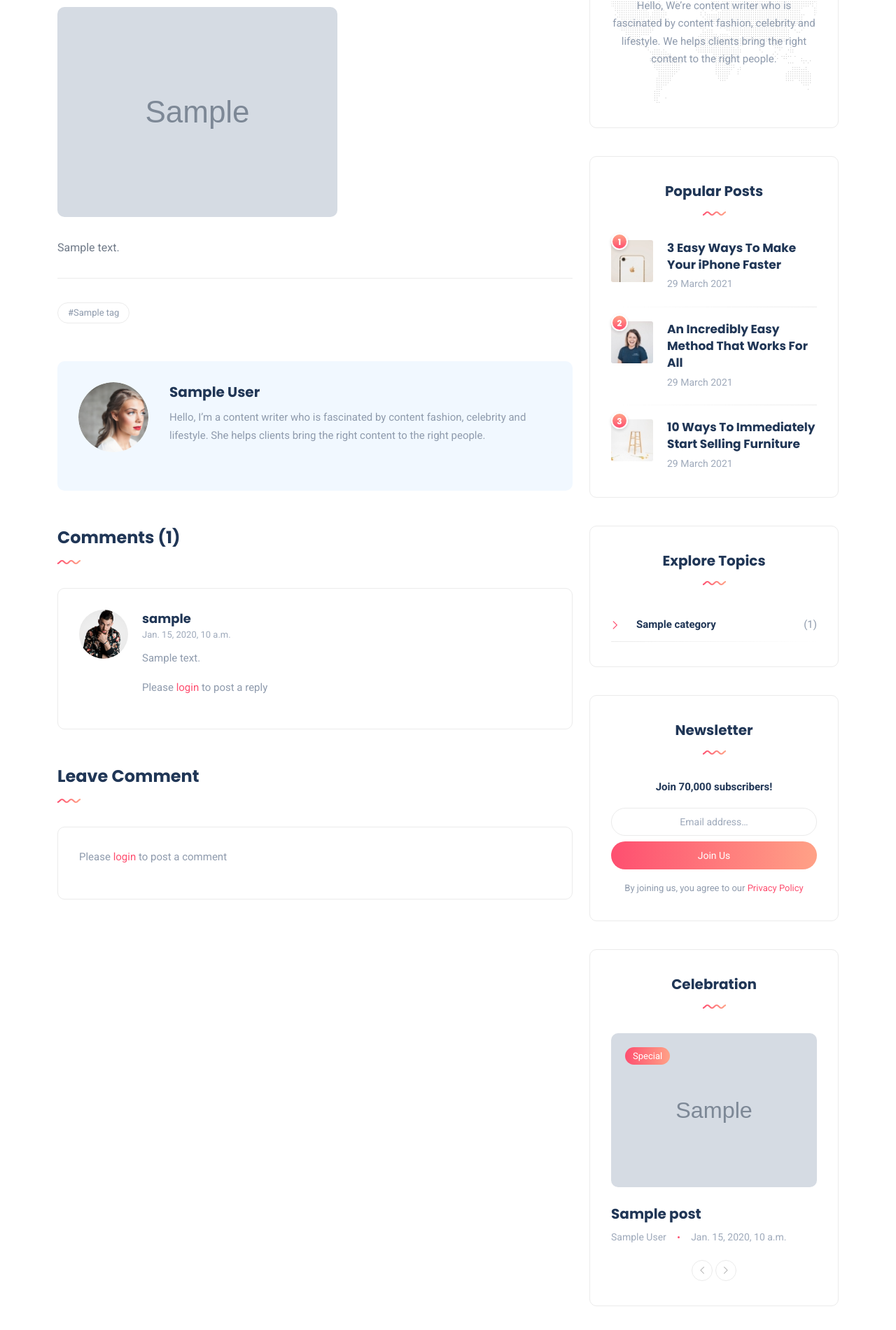
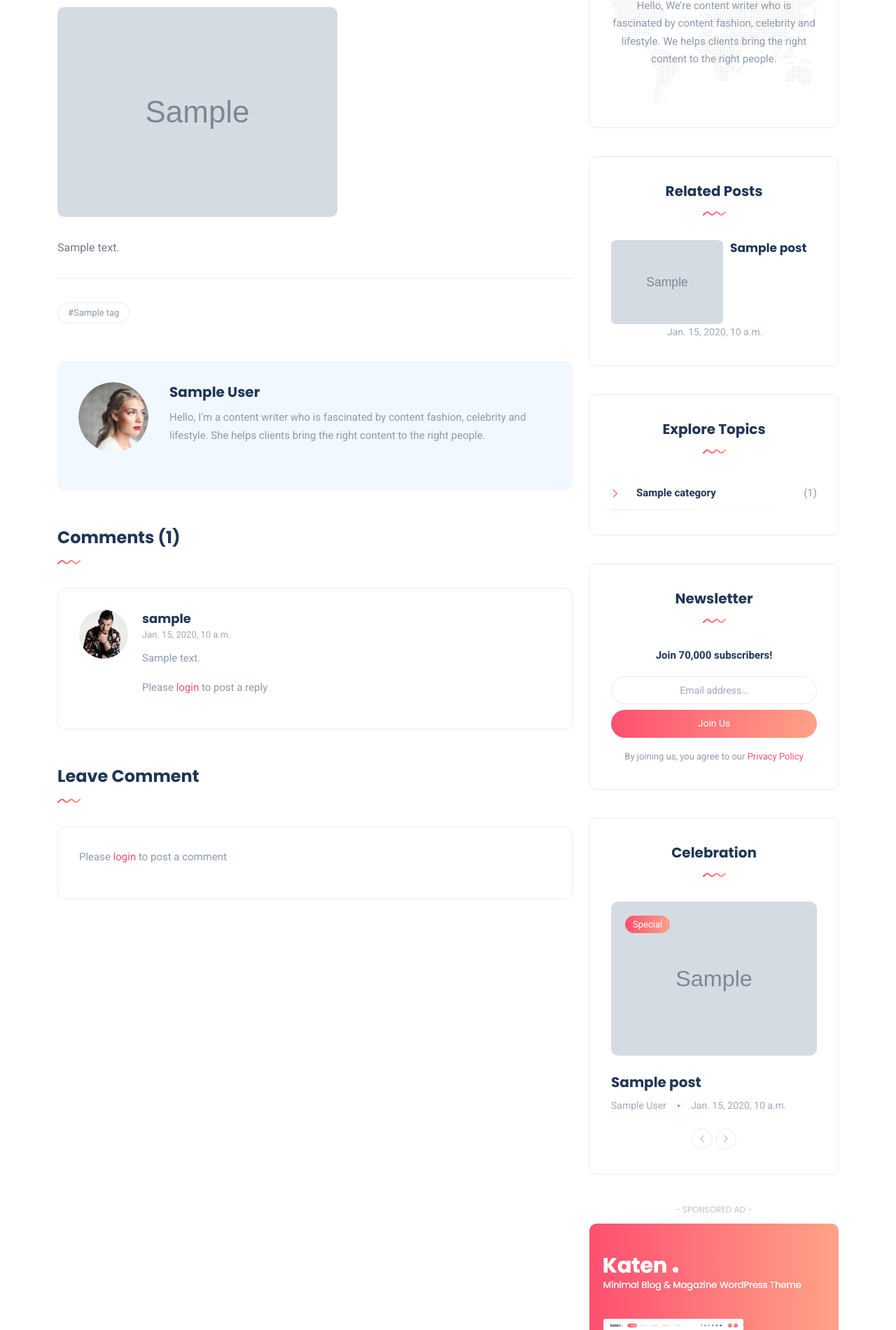
Before and after one commit to kaushik0010/Django-Blog-Application, a Django app: template templates/blog/post.html in a window 1280 px wide. Shown: the part 308-2208 px from the top of the page at 70% size. Run offline with Django 3.2, Linux system fonts and the light colour scheme; the template is opened without the code that fills it: most values are stand-ins (such as "Sample title", 1, 10 or a date in 2020); grey boxes marked "Sample" are stand-in pictures; some libraries are stand-ins or nearby versions.

Commit message:
related posts field added

```diff
--- a/DemoApp/views.py
+++ b/DemoApp/views.py
@@ -8,6 +8,7 @@
 from django.core.paginator import Paginator, EmptyPage, PageNotAnInteger
 from hitcount.models import HitCount
 from taggit.models import Tag
+from django.db.models import Count
 
 
 def base(request):
@@ -84,6 +85,9 @@
     post = Post.objects.filter(slug=slug).first()
     categories = Category.objects.all()
     random_posts = Post.objects.filter(status='1').order_by('?')[:3]
+    post_tags_ids = post.tags.values_list('id', flat=True)
+    similar_posts = Post.objects.filter(tags__in=post_tags_ids, status='1').exclude(id=post.id)
+    similar_posts = similar_posts.annotate(same_tags=Count('tags')).order_by('-same_tags')[:3]
 
     if post:
         HitCount.objects.get_for_object(post)
@@ -103,6 +107,7 @@
         'replyDict': replyDict,
         'categories': categories,
         'random_posts': random_posts,
+        'similar_posts':similar_posts,
         }
     return render(request, 'blog/post.html', context)
 
--- a/templates/blog/post.html
+++ b/templates/blog/post.html
@@ -235,64 +235,30 @@
                     <!-- widget popular posts -->
                     <div class="widget rounded">
                         <div class="widget-header text-center">
-                            <h3 class="widget-title">Popular Posts</h3>
+                            <h3 class="widget-title">Related Posts</h3>
                             <img src="/static/images/wave.svg" class="wave" alt="wave">
                         </div>
                         <div class="widget-content">
                             <!-- post -->
+                            {% for post in similar_posts %}
                                 <div class="post post-list-sm circle">
                                     <div class="thumb circle">
-                                    <span class="number">1</span>
-                                    <a href="blog-single.html">
+                                        <a href="/blog/{{post.slug}}">
                                             <div class="inner">
-                                            <img src="/static/images/posts/tabs-1.jpg" alt="post-title">
+                                                <img src="{{post.thumbnail.url}}" alt="post-title">
                                             </div>
                                         </a>
                                     </div>
                                     <div class="details clearfix">
-                                    <h6 class="post-title my-0"><a href="blog-single.html">3 Easy Ways To Make Your
-                                            iPhone Faster</a></h6>
+                                        <h6 class="post-title my-0"><a href="/blog/{{post.slug}}">{{post.title}}</a></h6>
                                         <ul class="meta list-inline mt-1 mb-0">
-                                        <li class="list-inline-item">29 March 2021</li>
+                                            <li class="list-inline-item">{{post.date}}</li>
                                         </ul>
                                     </div>
                                 </div>
-                            <!-- post -->
-                            <div class="post post-list-sm circle">
-                                <div class="thumb circle">
-                                    <span class="number">2</span>
-                                    <a href="blog-single.html">
-                                        <div class="inner">
-                                            <img src="/static/images/posts/tabs-2.jpg" alt="post-title">
-                                        </div>
-                                    </a>
-                                </div>
-                                <div class="details clearfix">
-                                    <h6 class="post-title my-0"><a href="blog-single.html">An Incredibly Easy Method
-                                            That Works For All</a></h6>
-                                    <ul class="meta list-inline mt-1 mb-0">
-                                        <li class="list-inline-item">29 March 2021</li>
-                                    </ul>
-                                </div>
-                            </div>
-                            <!-- post -->
-                            <div class="post post-list-sm circle">
-                                <div class="thumb circle">
-                                    <span class="number">3</span>
-                                    <a href="blog-single.html">
-                                        <div class="inner">
-                                            <img src="/static/images/posts/tabs-3.jpg" alt="post-title">
-                                        </div>
-                                    </a>
-                                </div>
-                                <div class="details clearfix">
-                                    <h6 class="post-title my-0"><a href="blog-single.html">10 Ways To Immediately Start
-                                            Selling Furniture</a></h6>
-                                    <ul class="meta list-inline mt-1 mb-0">
-                                        <li class="list-inline-item">29 March 2021</li>
-                                    </ul>
-                                </div>
-                            </div>
+                                {% empty %}
+                                <p class="text-muted">There is no related post yet</p>
+                            {% endfor %}
                         </div>
                     </div>
 
```
Also changed, not shown: db.sqlite3. Lines whose indentation alone changed are shown as unchanged.
